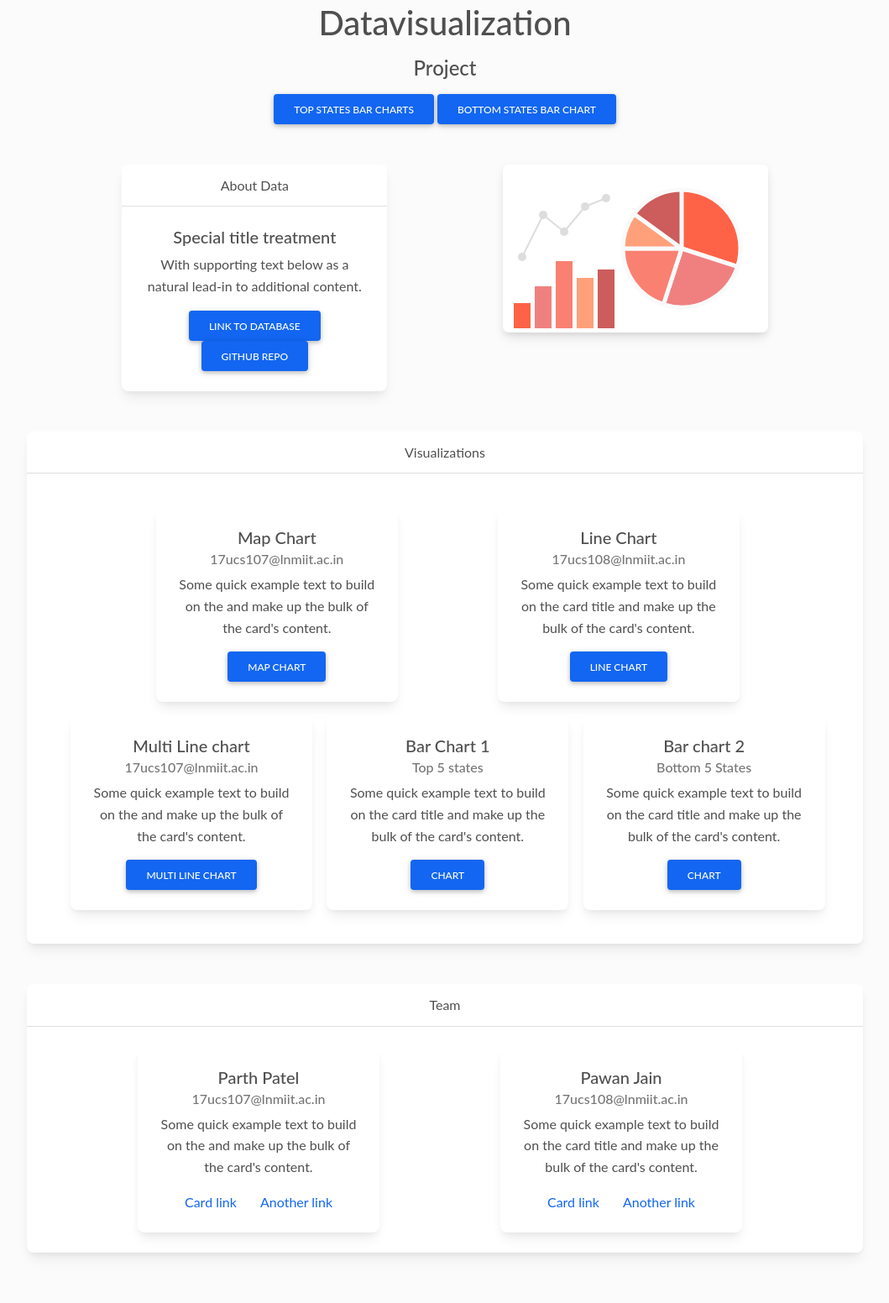
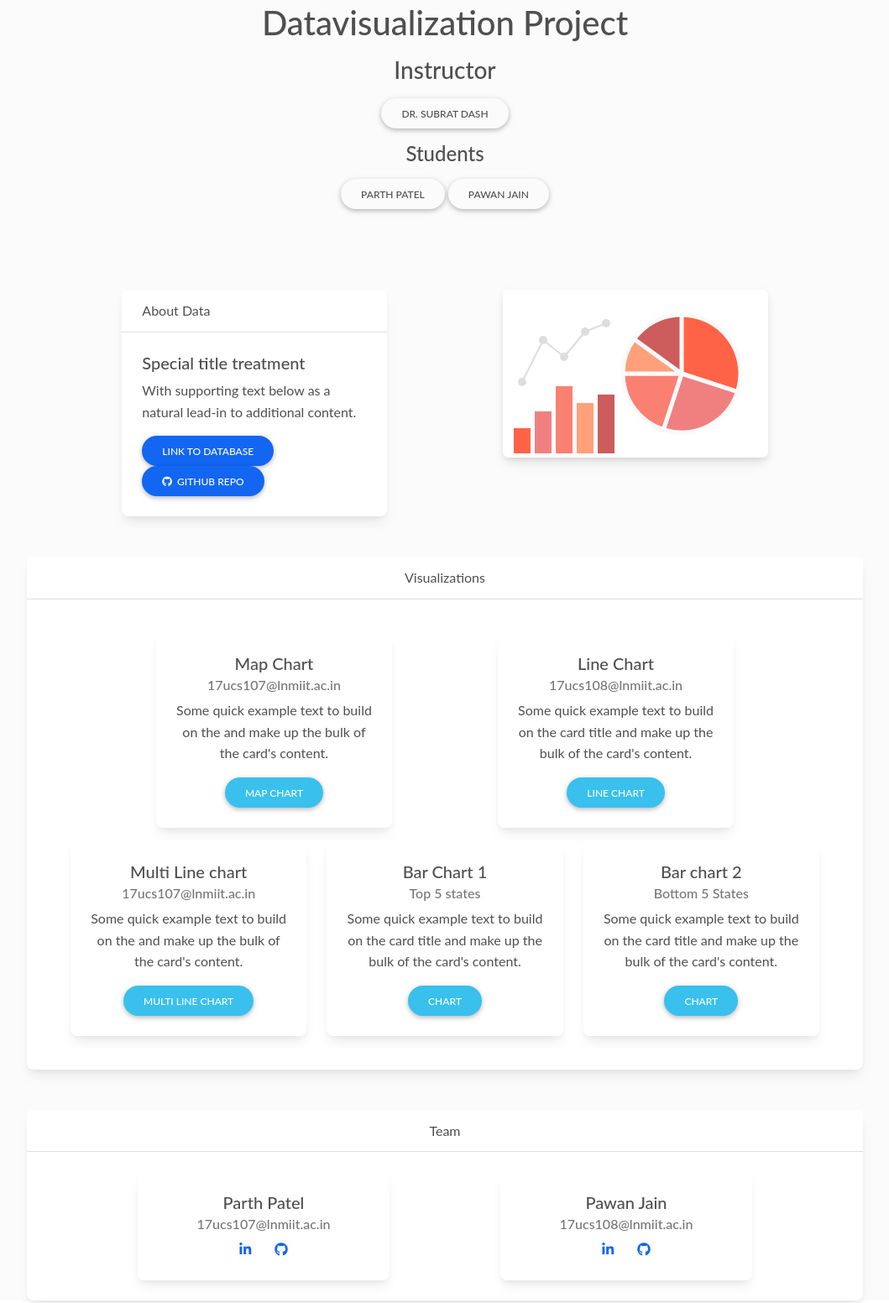
Before and after one commit to Parth910/IVIZ_project, a plain HTML site: page test.html in a window 1280 px wide. Shown: the part 45-1597 px from the top of the page at 84% size, without its empty margins (110-1169 px from the left). Drawn offline with nearby package versions, Linux system fonts and the light colour scheme.

Commit message:
Update test.html

```diff
--- a/test.html
+++ b/test.html
@@ -1,6 +1,6 @@
 <!DOCTYPE html>
 <html lang="en">
-<title>W3.CSS Template</title>
+<title>IVIZ Project</title>
 <meta charset="UTF-8">
 <meta name="viewport" content="width=device-width, initial-scale=1">
 <!-- Font Awesome -->
@@ -22,36 +22,39 @@
 </style>
 
 <body>
-    <header>
 
 
+        <div class="container bg-light">
+            <header>
         <!-- Jumbotron -->
         <div class="p-5 text-center bg-light">
-            <h1 class="mb-3">Datavisualization</h1>
-            <h4 class="mb-3">Project</h4>
+            <h1 class="mb-3">Datavisualization Project</h1>
+            <h3 class="mb-3">Instructor</h3>
+            <a class="btn btn-light btn-rounded mb-3" href="" role="button">Dr. Subrat Dash</a>
+            <h4 class="mb-3">Students</h4>
 
 
 
-            <a class="btn btn-primary" href="" role="button">Top states Bar charts</a>
-            <a class="btn btn-primary" href="" role="button">Bottom States Bar Chart</a>
+            <a class="btn btn-light btn-rounded" href="" role="button">Parth Patel</a>
+            <a class="btn btn-light btn-rounded" href="" role="button">Pawan Jain </a>
+        </div>
+        <!-- Jumbotron -->
 
-        <!-- Jumbotron -->
-        <div class="container bg-light">
             <div class="row justify-content-evenly m-5">
-                <div class="col-4">
-                    <div class="card">
+                <div class="col-md-12 col-lg-4 ">
+                    <div class="card" >
                         <div class="card-header">About Data</div>
                         <div class="card-body">
                             <h5 class="card-title">Special title treatment</h5>
                             <p class="card-text">
                                 With supporting text below as a natural lead-in to additional content.
                             </p>
-                            <a href="#" class="btn btn-primary">Link to Database</a>
-                            <a href="#" class="btn btn-primary">Github Repo</a>
+                            <a href="#" class="btn btn-primary btn-rounded">Link to Database</a>
+                            <a href="#" class="btn btn-primary btn-rounded"><i class="fab fa-github"></i>&nbsp Github Repo </a>
                         </div>
                     </div>
                 </div>
-                <div class="col-4">
+                <div class="col-md-12 col-lg-4 ">
                     <div class="card">
 
                         <svg viewBox="-5 0 300 200" id="svg" height="200"
@@ -69,8 +72,8 @@
                         <div class="card-header">Visualizations</div>
                         <div class="card-body">
                             <div class="row justify-content-evenly m-3">
-                                <div class="col-4">
-                                    <div class="card" style="width: 18rem">
+                                <div class="col-md-12 col-lg-4 ">
+                                    <div class="card" >
                                         <div class="card-body">
                                           <h5 class="card-title">Map Chart</h5>
                                           <h6 class="card-subtitle mb-2 text-muted">17ucs107@lnmiit.ac.in</h6>
@@ -78,12 +81,12 @@
                                             Some quick example text to build on the  and make up the bulk of the
                                             card's content.
                                           </p>
-                                          <a class="btn btn-primary" href="./index.html" role="button">Map Chart</a>
+                                          <a class="btn btn-info btn-rounded" href="./index.html" role="button">Map Chart</a>
                                         </div>
                                       </div>
                                 </div>
-                                <div class="col-4">
-                                    <div class="card" style="width: 18rem">
+                                <div class="col-md-12 col-lg-4">
+                                    <div class="card" >
                                         <div class="card-body">
                                           <h5 class="card-title">Line Chart</h5>
                                           <h6 class="card-subtitle mb-2 text-muted">17ucs108@lnmiit.ac.in</h6>
@@ -91,14 +94,14 @@
                                             Some quick example text to build on the card title and make up the bulk of the
                                             card's content.
                                           </p>
-                                          <a class="btn btn-primary" href="./inechat.html" role="button">Line Chart</a>
+                                          <a class="btn btn-info btn-rounded" href="./inechat.html" role="button">Line Chart</a>
                                         </div>
                                       </div>
                                 </div>
                             </div>
                             <div class="row justify-content-evenly m-3">
-                                <div class="col-4">
-                                    <div class="card" style="width: 18rem">
+                                <div class="col-md-12 col-lg-4">
+                                    <div class="card" >
                                         <div class="card-body">
                                           <h5 class="card-title">Multi Line chart</h5>
                                           <h6 class="card-subtitle mb-2 text-muted">17ucs107@lnmiit.ac.in</h6>
@@ -106,12 +109,12 @@
                                             Some quick example text to build on the  and make up the bulk of the
                                             card's content.
                                           </p>
-                                          <a class="btn btn-primary" href="./mline.html" role="button">Multi Line Chart</a>
+                                          <a class="btn btn-info btn-rounded" href="./mline.html" role="button">Multi Line Chart</a>
                                         </div>
                                       </div>
                                 </div>
-                                <div class="col-4">
-                                    <div class="card" style="width: 18rem">
+                                <div class="col-md-12 col-lg-4">
+                                    <div class="card" >
                                         <div class="card-body">
                                           <h5 class="card-title">Bar Chart 1</h5>
                                           <h6 class="card-subtitle mb-2 text-muted">Top 5 states</h6>
@@ -119,12 +122,12 @@
                                             Some quick example text to build on the card title and make up the bulk of the
                                             card's content.
                                           </p>
-                                          <a class="btn btn-primary" href="./bar.html" role="button"> Chart</a>
+                                          <a class="btn btn-info btn-rounded" href="./bar.html" role="button"> Chart</a>
                                         </div>
                                       </div>
                                 </div>
-                                <div class="col-4">
-                                    <div class="card" style="width: 18rem">
+                                <div class="col-md-12 col-lg-4">
+                                    <div class="card" >
                                         <div class="card-body">
                                           <h5 class="card-title">Bar chart 2</h5>
                                           <h6 class="card-subtitle mb-2 text-muted">Bottom 5 States</h6>
@@ -132,7 +135,7 @@
                                             Some quick example text to build on the card title and make up the bulk of the
                                             card's content.
                                           </p>
-                                          <a class="btn btn-primary" href="./smbar.html" role="button"> Chart</a>
+                                          <a class="btn btn-info btn-rounded" href="./smbar.html" role="button"> Chart</a>
                                         </div>
                                       </div>
                                 </div>
@@ -151,31 +154,25 @@
                         <div class="card-header">Team</div>
                         <div class="card-body">
                             <div class="row justify-content-evenly">
-                                <div class="col-4">
-                                    <div class="card" style="width: 18rem">
+                                <div class="col-md-12 col-lg-4">
+                                    <div class="card" >
                                         <div class="card-body">
                                           <h5 class="card-title">Parth Patel</h5>
                                           <h6 class="card-subtitle mb-2 text-muted">17ucs107@lnmiit.ac.in</h6>
-                                          <p class="card-text">
-                                            Some quick example text to build on the  and make up the bulk of the
-                                            card's content.
-                                          </p>
-                                          <a href="#" class="card-link">Card link</a>
-                                          <a href="#" class="card-link">Another link</a>
+
+                                          <a href="#" class="card-link"><i class="fab fa-linkedin-in"></i></a>
+                                          <a href="#" class="card-link"><i class="fab fa-github"></i></a>
                                         </div>
                                       </div>
                                 </div>
-                                <div class="col-4">
-                                    <div class="card" style="width: 18rem">
+                                <div class="col-md-12 col-lg-4">
+                                    <div class="card" >
                                         <div class="card-body">
                                           <h5 class="card-title">Pawan Jain</h5>
                                           <h6 class="card-subtitle mb-2 text-muted">17ucs108@lnmiit.ac.in</h6>
-                                          <p class="card-text">
-                                            Some quick example text to build on the card title and make up the bulk of the
-                                            card's content.
-                                          </p>
-                                          <a href="#" class="card-link">Card link</a>
-                                          <a href="#" class="card-link">Another link</a>
+
+                                          <a href="#" class="card-link"><i class="fab fa-linkedin-in"></i></a>
+                                          <a href="#" class="card-link"><i class="fab fa-github"></i></a>
                                         </div>
                                       </div>
                                 </div>
@@ -187,9 +184,10 @@
                 </div>
 
             </div>
+        </header>
         </div>
-    </div>
-    </header>
+
+
 </body>
 <script>const pointSet = [110, 60, 80, 50, 40]
     const barSet = [30, 50, 80, 60, 70];
```
